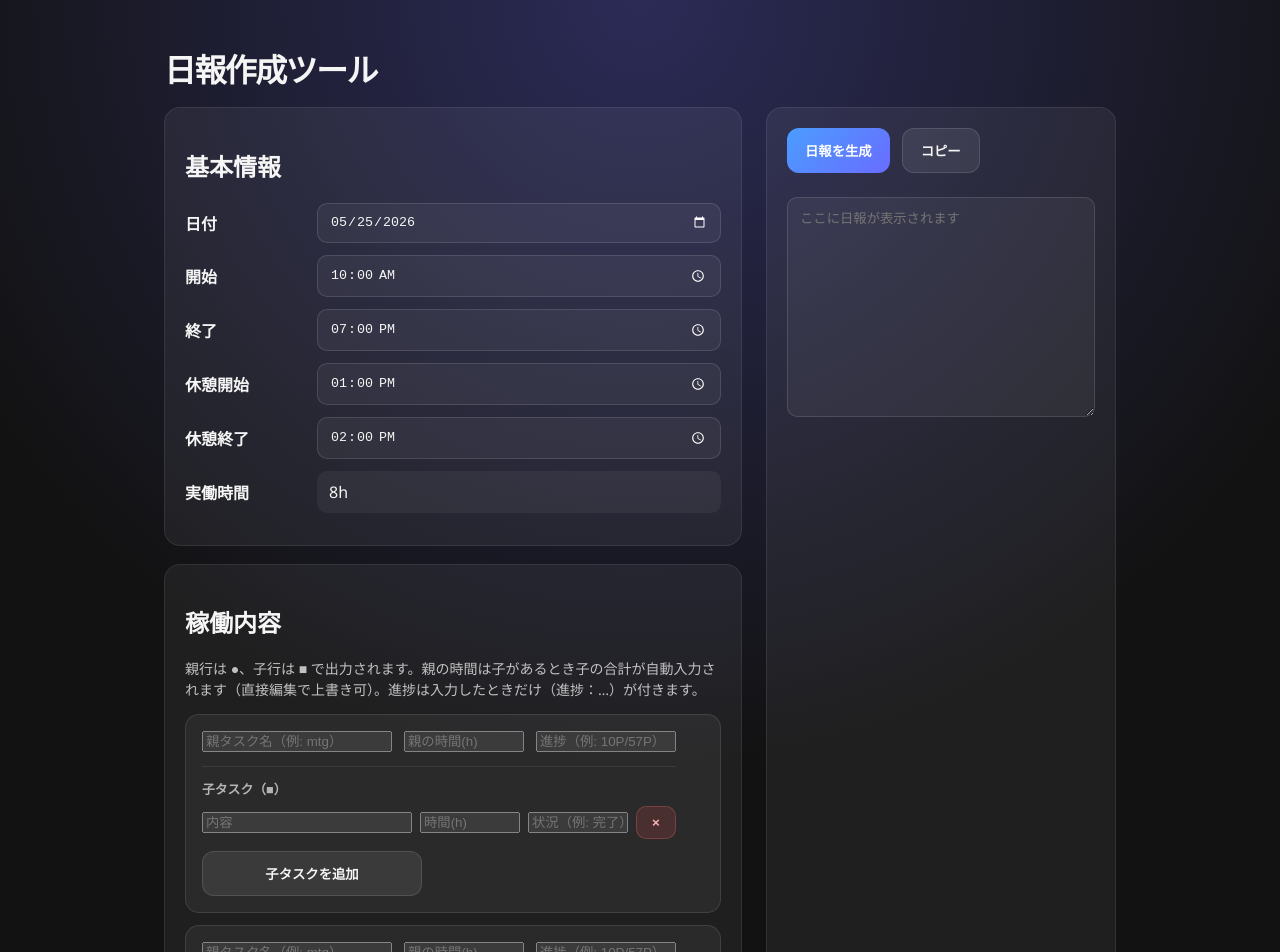
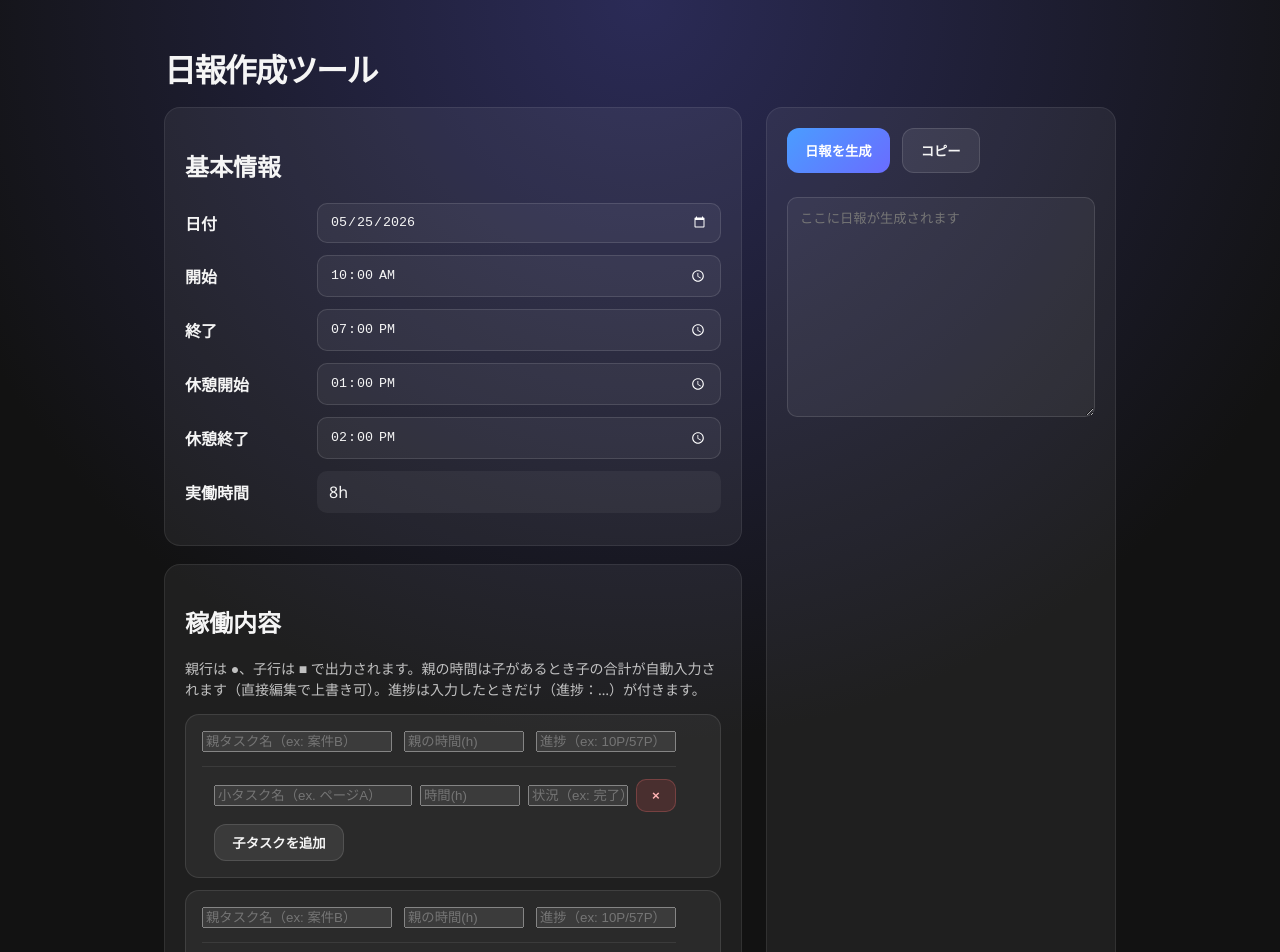
Before and after one commit to dorara-m/day-tool, a React (Vite) app: page / in a window 1280 px wide. Shown: the top 952 px of the page. Built offline with nearby package versions, Linux system fonts and the light colour scheme.

Commit message:
style: 小タスク周辺のcss調整

```diff
--- a/src/App.jsx
+++ b/src/App.jsx
@@ -347,7 +347,7 @@ export default function App() {
                 const childSum = sumChildHours(task.children);
                 return (
                   <div key={task.id} className="task">
-                    <div className="task-actions">
+                    <div className="task-remove">
                       <button
                         type="button"
                         onClick={() => removeTask(task.id)}
@@ -360,7 +360,7 @@ export default function App() {
                       <input
                         type="text"
                         className="task-name"
-                        placeholder="親タスク名（例: mtg）"
+                        placeholder="親タスク名（ex: 案件B）"
                         value={task.name}
                         onChange={(e) =>
                           updateTask(task.id, "name", e.target.value)
@@ -397,7 +397,7 @@ export default function App() {
                       <input
                         type="text"
                         className="task-progress"
-                        placeholder="進捗（例: 10P/57P）"
+                        placeholder="進捗（ex: 10P/57P）"
                         value={task.progress}
                         onChange={(e) =>
                           updateTask(task.id, "progress", e.target.value)
@@ -405,13 +405,12 @@ export default function App() {
                       />
                     </div>
                     <div className="task-children">
-                      <div className="task-children-head">子タスク（■）</div>
                       {task.children.map((child) => (
                         <div key={child.id} className="task-row task-row-child">
                           <input
                             type="text"
                             className="task-name"
-                            placeholder="内容"
+                            placeholder="小タスク名（ex. ページA）"
                             value={child.name}
                             onChange={(e) =>
                               updateChild(
@@ -441,7 +440,7 @@ export default function App() {
                           <input
                             type="text"
                             className="task-status"
-                            placeholder="状況（例: 完了）"
+                            placeholder="状況（ex: 完了）"
                             value={child.status}
                             onChange={(e) =>
                               updateChild(
@@ -494,7 +493,7 @@ export default function App() {
           <textarea
             readOnly
             value={output}
-            placeholder="ここに日報が表示されます"
+            placeholder="ここに日報が生成されます"
           />
         </section>
       </div>
--- a/src/style.scss
+++ b/src/style.scss
@@ -168,10 +168,11 @@ button {
     margin-bottom: 8px;
   }
 
-  .task-actions {
+  .task-remove {
     position: absolute;
-    top: 10px;
-    right: 10px;
+    top: 50%;
+    transform: translateY(-50%);
+    right: -20px;
     display: none;
     button {
       border-radius: 50%;
@@ -187,7 +188,7 @@ button {
     }
   }
 
-  &:hover .task-actions {
+  &:hover .task-remove {
     display: flex;
   }
 }
@@ -195,7 +196,10 @@ button {
 .task-children {
   margin-top: 14px;
   padding-top: 12px;
+  padding-left: 12px;
   border-top: 1px solid rgba(255, 255, 255, 0.08);
+  display: flex;
+  flex-direction: column;
 }
 
 .task-children-head {
@@ -216,8 +220,8 @@ button {
 
 .child-add {
   margin-top: 4px;
-  width: 100%;
-  max-width: 220px;
+  max-width: 130px;
+  padding: 8px 15px;
 }
 
 
```
